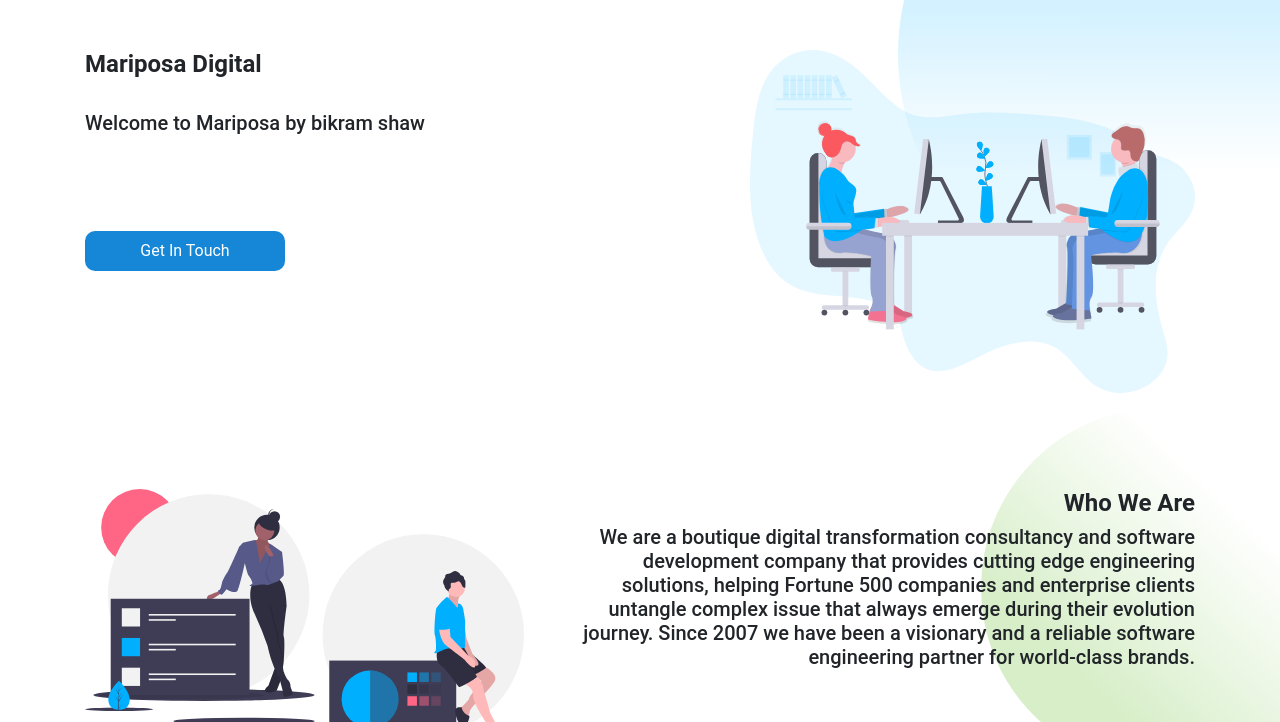
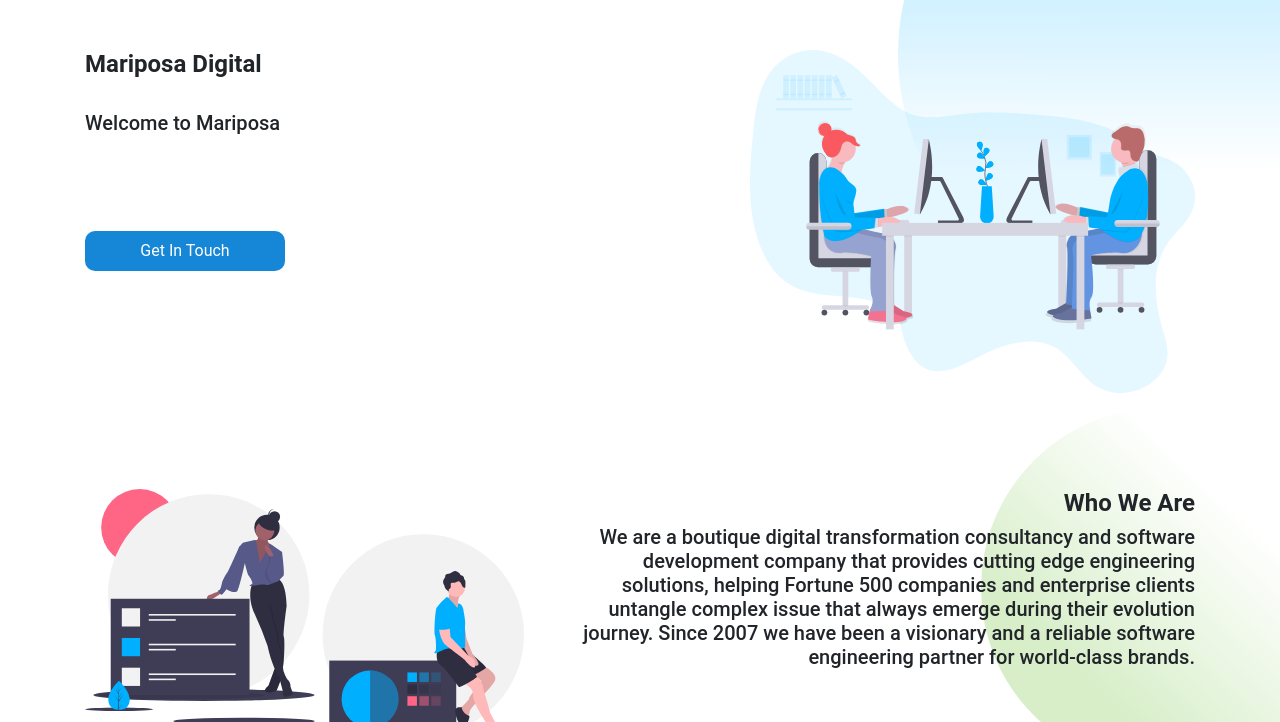
Before and after one commit to bikram-shaw/bootstrap, a plain HTML site: page index.html in a window 1280 px wide. Shown: the part 62-784 px from the top of the page. Drawn offline with nearby package versions, Linux system fonts and the light colour scheme.

Commit message:
Change index file

```diff
--- a/index.html
+++ b/index.html
@@ -47,7 +47,7 @@
 										<div class="col-sm-7">
 											<h4><b>Mariposa Digital</b></h4><br>
 												<h5 class="mb-5">
-Welcome to Mariposa by bikram shaw
+Welcome to Mariposa
                                                 </h5>
 
 												<button class="btn-get-in-touch btn mt-5" >Get In Touch</button>
```
